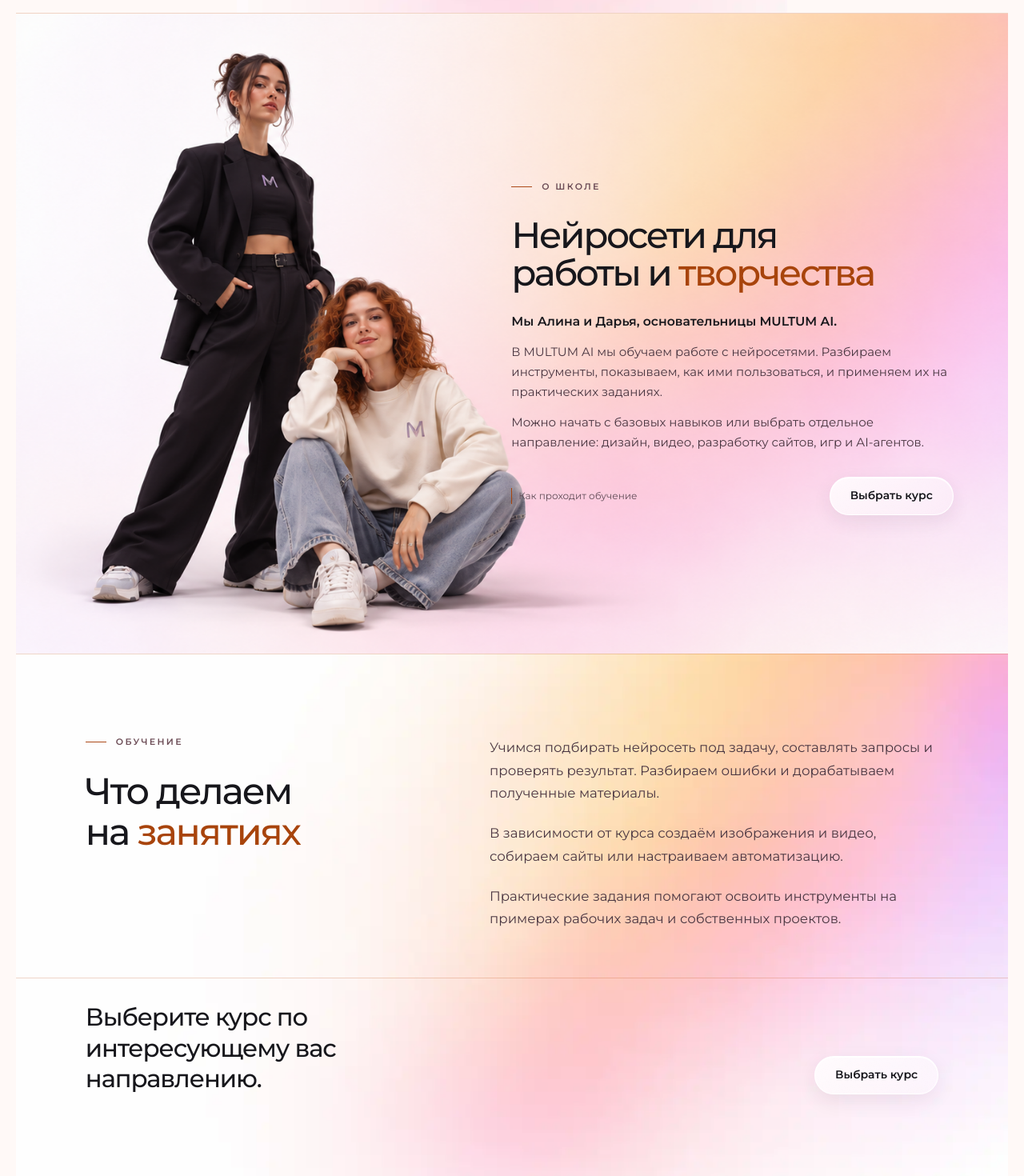
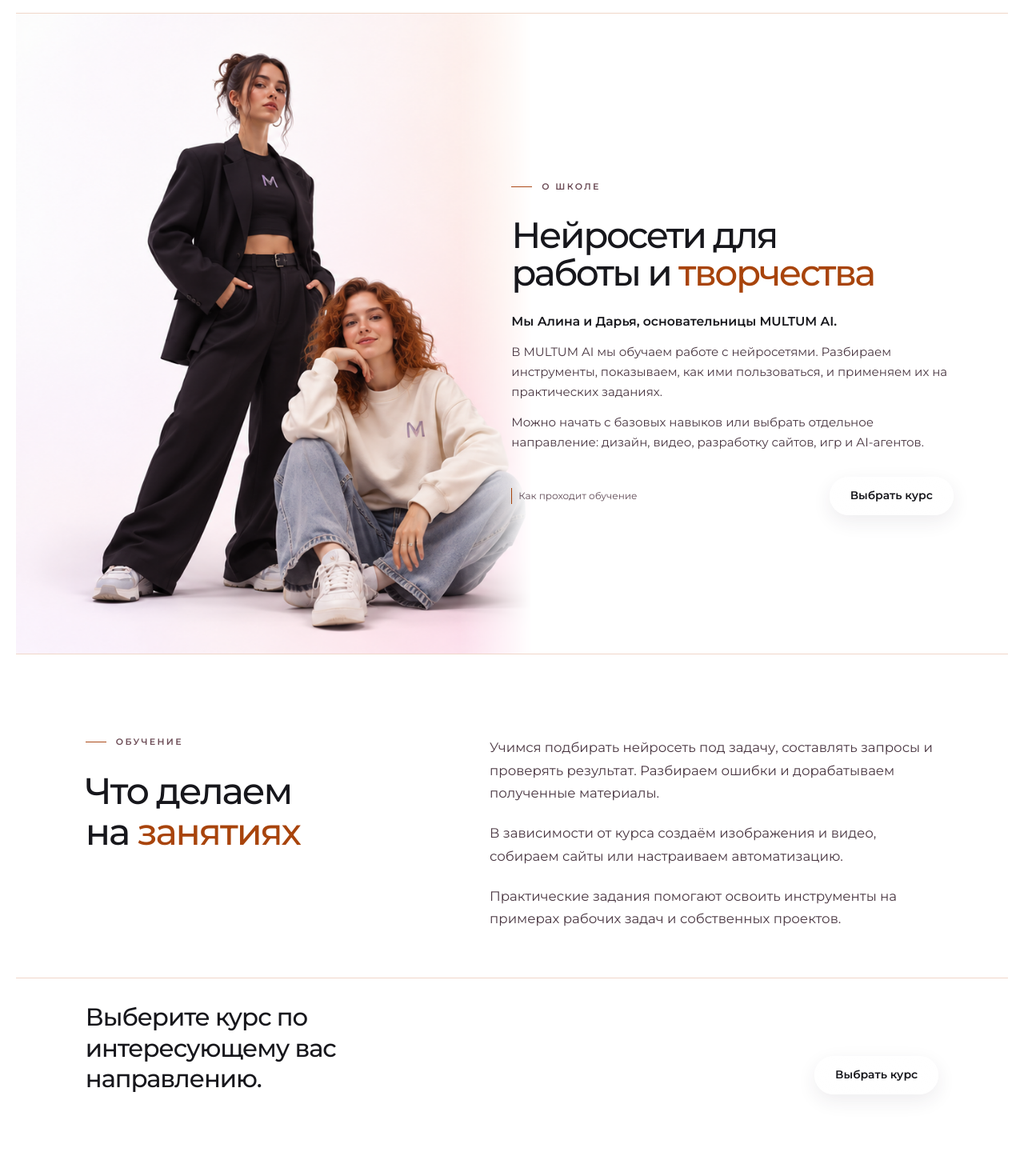
Before and after one commit to fuks19200-ctrl/09, a Next.js app: page / in a window 1280 px wide. Shown: the part 784-2254 px from the top of the page at 80% size. Built offline with nearby package versions, Linux system fonts and the light colour scheme.

Commit message:
Remove pastel gradients from site backgrounds and isolate founder portrait

```diff
--- a/app/globals.css
+++ b/app/globals.css
@@ -14,7 +14,7 @@
 * { box-sizing: border-box; }
 html, body { margin: 0; min-height: 100%; background: #fff9f7; color: var(--color-text); }
 body { overflow: hidden; font-family: var(--font-montserrat), -apple-system, BlinkMacSystemFont, "Segoe UI", Arial, sans-serif; }
-.site-background { position: fixed; inset: 0; background: #fff9f7 url('/images/multum-background.webp') center / cover no-repeat; }
+.site-background { position: fixed; inset: 0; background: #ffffff; }
 
 
 /* Shared Apple-inspired button design system */
@@ -175,7 +175,7 @@ button:disabled, button[aria-disabled="true"], .button[aria-disabled="true"] { o
 }
 /* About: full-viewport portrait and a separate editorial chapter. */
 .about-page { position:fixed; inset:0; overflow:auto; background:#fff8f5; display:block; padding:0; overscroll-behavior-y:contain; font-family:var(--font-montserrat), -apple-system, BlinkMacSystemFont, "Segoe UI", Arial, sans-serif; color:#17171c; }
-.about-hero { position:relative; min-height:100svh; display:grid; grid-template-columns:52% 48%; align-items:center; background:#fff5f4 url('/images/%D0%A1%D1%82%D0%B8%D0%BB%D1%8C%D0%BD%D1%8B%D0%B8%CC%86%20%D0%B4%D1%83%D1%8D%D1%82%20%D0%B2%20%D1%81%D0%BE%D0%B2%D1%80%D0%B5%D0%BC%D0%B5%D0%BD%D0%BD%D0%BE%D0%B8%CC%86%20%D1%83%D0%BB%D0%B8%D1%87%D0%BD%D0%BE%D0%B8%CC%86%20%D0%BE%D0%B4%D0%B5%D0%B6%D0%B4%D0%B5.png') left center/cover no-repeat; padding:100px 5.5% 64px 0; }
+.about-hero { position:relative; min-height:100svh; display:grid; grid-template-columns:52% 48%; align-items:center; background:#ffffff; padding:100px 5.5% 64px 0; }
 .about-hero-copy { grid-column:2; max-width:680px; width:100%; margin:0 auto; padding-left:10px; }
 .about-eyebrow { display:flex; align-items:center; gap:12px; margin:0 0 30px; font-size:11px; letter-spacing:.21em; font-weight:600; text-transform:uppercase; color:#6c4c56; }
 .about-eyebrow::before { content:""; width:26px; height:1px; background:#ac4a19; }
@@ -195,7 +195,7 @@ button:disabled, button[aria-disabled="true"], .button[aria-disabled="true"] { o
 @media(hover:hover) and (pointer:fine) { .founders-cta:hover::after { animation:founders-glass-shine .8s ease-in-out 1; } }
 .founders-cta:focus-visible::after { animation:founders-glass-shine .8s ease-in-out 1; }
 @media(prefers-reduced-motion:reduce) { .founders-cta:hover::after,.founders-cta:focus-visible::after { animation:none; } }
-.about-details { padding:clamp(65px,8vw,130px) 7%; background:linear-gradient(135deg,#fff8f2,#f5e4f6); scroll-margin-top:0; }
+.about-details { padding:clamp(65px,8vw,130px) 7%; background:#ffffff; scroll-margin-top:0; }
 .about-details-inner { display:grid; grid-template-columns:1fr 1.35fr; gap:clamp(30px,7vw,120px); max-width:1240px; margin:auto; }
 .about-details h2 { font-size:clamp(32px,3.6vw,54px); line-height:1.1; font-weight:450; letter-spacing:-.045em; margin:0; }
 .about-details h2 span { color:#a8440c; }
@@ -205,7 +205,7 @@ button:disabled, button[aria-disabled="true"], .button[aria-disabled="true"] { o
 .about-mission p { font-size:clamp(23px,2.4vw,40px); font-weight:450; line-height:1.25; letter-spacing:-.035em; margin:0; max-width:26ch; }
 .about-mission strong { font-weight:550; color:#a8440c; }
 @media(max-width:950px),(max-aspect-ratio:3/2) {
-  .about-hero { display:block; padding:calc(clamp(300px,68vw,540px) + 28px) 6% 42px; background-image:url('/images/%D0%A1%D1%82%D0%B8%D0%BB%D1%8C%D0%BD%D1%8B%D0%B8%CC%86%20%D0%B4%D1%83%D1%8D%D1%82%20%D0%B2%20%D1%81%D0%BE%D0%B2%D1%80%D0%B5%D0%BC%D0%B5%D0%BD%D0%BD%D0%BE%D0%B8%CC%86%20%D1%83%D0%BB%D0%B8%D1%87%D0%BD%D0%BE%D0%B8%CC%86%20%D0%BE%D0%B4%D0%B5%D0%B6%D0%B4%D0%B5.png'),linear-gradient(145deg,#fff8f4,#f8dce9); background-size:auto clamp(300px,68vw,540px),cover; background-position:left top,center; background-repeat:no-repeat; }
+  .about-hero { display:block; padding:calc(clamp(300px,68vw,540px) + 28px) 6% 42px; background:#ffffff; }
   .about-hero-copy { padding:0; max-width:680px; }
   .about-hero :is(h1,h2) { font-size:clamp(38px,7vw,60px); }
   .about-hero :is(h1,h2) span { display:inline; }
@@ -239,7 +239,7 @@ body:has(.home-page) { overflow-x: hidden; overflow-y: auto; }
   min-height: 100vh;
   min-height: 100svh;
   padding: 24px;
-  background: #fff9f7 url('/images/multum-background.webp') center / cover no-repeat;
+  background: #ffffff;
 }
 .home-about { position: relative; scroll-margin-top: 0; }
 @media (prefers-reduced-motion: no-preference) {
@@ -292,38 +292,38 @@ body:has(.home-page) { overflow-x: hidden; overflow-y: auto; }
 input, select, textarea { font-family: var(--font-montserrat), sans-serif; }
 
 
-/* Full-bleed pastel background within each chapter, right up to the divider. */
-:root {
-  --section-background: #fff9f7 url('/images/multum-background.webp') center / cover no-repeat;
-}
-html, body { background: #fff9f7; }
-.site-background { background: var(--section-background); }
+/* Neutral, uniform page backgrounds with the portrait kept as artwork. */
+:root { --section-background: #ffffff; }
+html, body,
+.site-background,
 .site-background.home-page,
 .site-background.about-page,
-.home-about { background: transparent; }
 .home-hero,
-.about-details { background: var(--section-background); }
-.about-hero {
-  isolation: isolate;
-  background: var(--section-background);
-}
+.home-about,
+.about-details,
+.about-hero { background: var(--section-background); }
+.about-hero { isolation: isolate; }
 .about-hero::before {
   content: "";
   position: absolute;
-  inset: 0;
+  inset: 0 auto 0 0;
+  width: 52%;
   z-index: -1;
   pointer-events: none;
-  background: url('/images/%D0%A1%D1%82%D0%B8%D0%BB%D1%8C%D0%BD%D1%8B%D0%B8%CC%86%20%D0%B4%D1%83%D1%8D%D1%82%20%D0%B2%20%D1%81%D0%BE%D0%B2%D1%80%D0%B5%D0%BC%D0%B5%D0%BD%D0%BD%D0%BE%D0%B8%CC%86%20%D1%83%D0%BB%D0%B8%D1%87%D0%BD%D0%BE%D0%B8%CC%86%20%D0%BE%D0%B4%D0%B5%D0%B6%D0%B4%D0%B5.png') left center / cover no-repeat;
+  background: url('/images/%D0%A1%D1%82%D0%B8%D0%BB%D1%8C%D0%BD%D1%8B%D0%B8%CC%86%20%D0%B4%D1%83%D1%8D%D1%82%20%D0%B2%20%D1%81%D0%BE%D0%B2%D1%80%D0%B5%D0%BC%D0%B5%D0%BD%D0%BD%D0%BE%D0%B8%CC%86%20%D1%83%D0%BB%D0%B8%D1%87%D0%BD%D0%BE%D0%B8%CC%86%20%D0%BE%D0%B4%D0%B5%D0%B6%D0%B4%D0%B5.png') left center / auto 100% no-repeat;
+  -webkit-mask-image: linear-gradient(to right, #000 0%, #000 86%, transparent 100%);
+  mask-image: linear-gradient(to right, #000 0%, #000 86%, transparent 100%);
 }
 .about-hero-copy { position: relative; z-index: 1; }
 @media (max-width: 950px), (max-aspect-ratio: 3/2) {
   .about-hero::before {
     inset: 0 0 auto;
+    width: 100%;
     height: clamp(300px,68vw,540px);
     background-size: auto 100%;
     background-position: left top;
-    -webkit-mask-image: linear-gradient(to bottom, #000 0%, #000 86%, transparent 100%);
-    mask-image: linear-gradient(to bottom, #000 0%, #000 86%, transparent 100%);
+    -webkit-mask-image: linear-gradient(to bottom, #000 0%, #000 87%, transparent 100%);
+    mask-image: linear-gradient(to bottom, #000 0%, #000 87%, transparent 100%);
   }
 }
 
```
